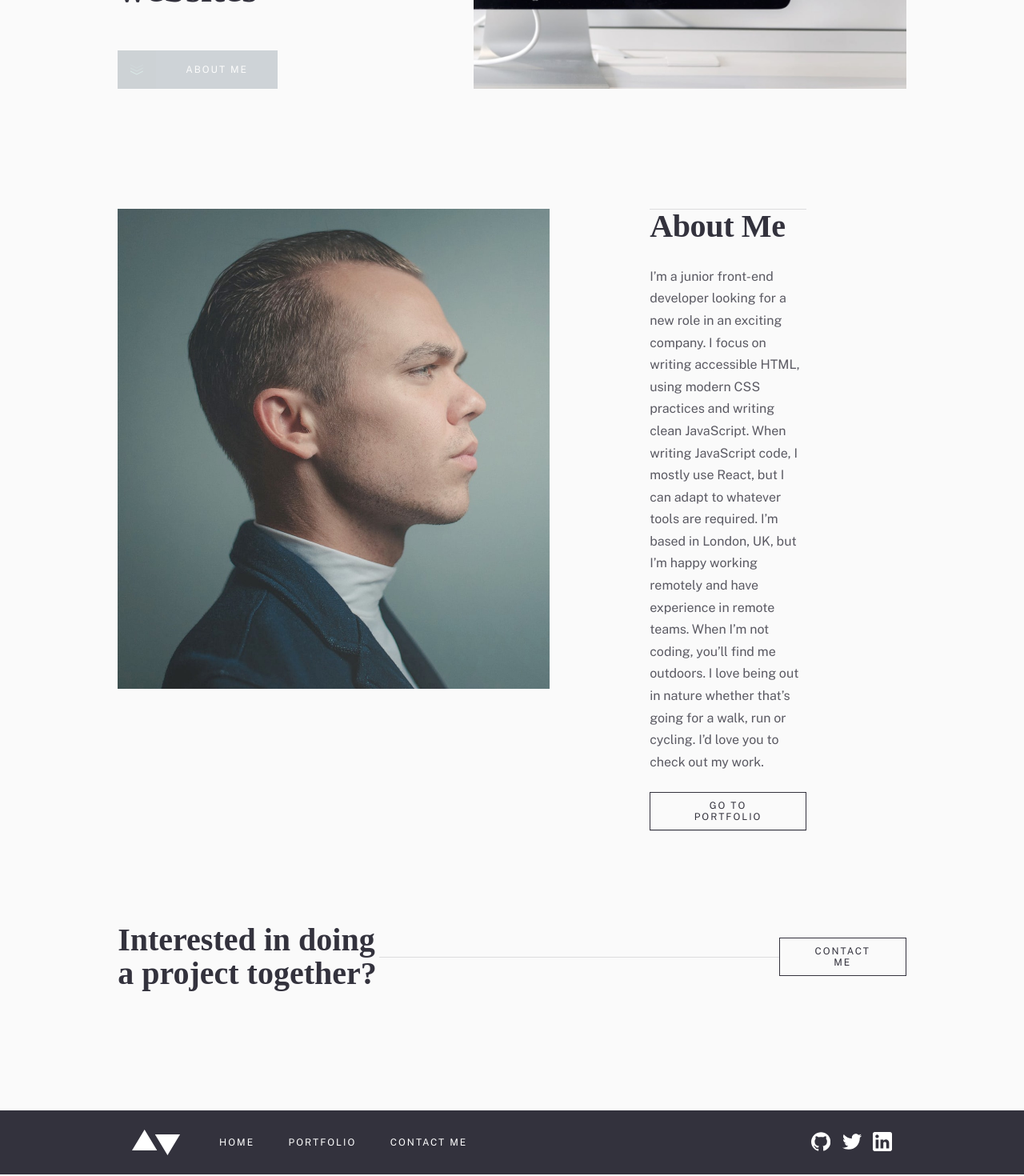
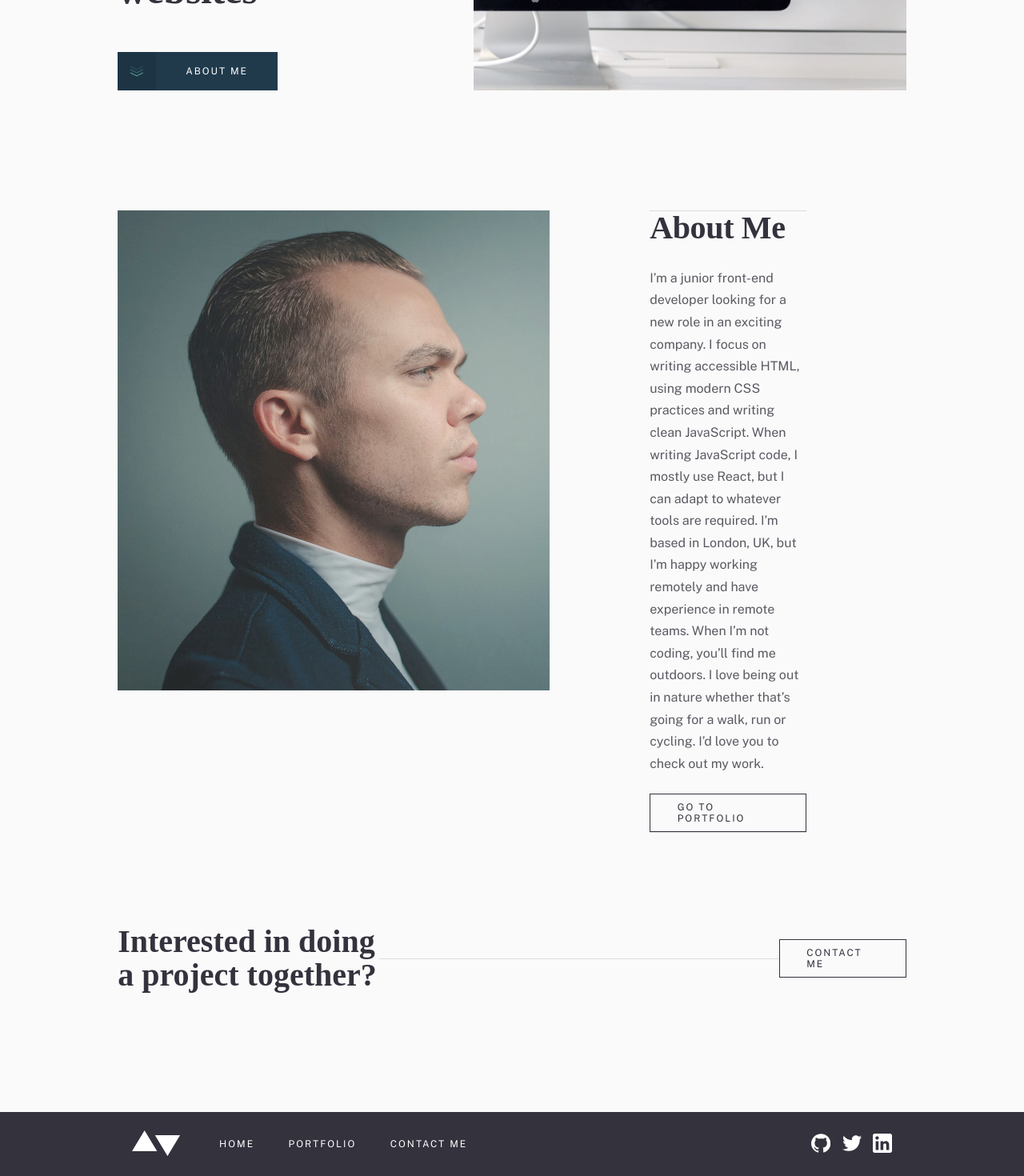
Before and after one commit to KazikKluz/minimalist-portfolio, a Next.js app: page / in a window 1280 px wide. Shown: the part 572-2042 px from the top of the page at 80% size. Built offline with nearby package versions, Linux system fonts and the light colour scheme; a web font is replaced by a local one.

Commit message:
desktop version finished

```diff
--- a/components/button-primary/button-primary.component.tsx
+++ b/components/button-primary/button-primary.component.tsx
@@ -3,20 +3,24 @@ import React from 'react';
 type Props = {
   children: string;
   disabled?: boolean;
+  href?: string;
 };
 
 import styles from './button-primary.module.scss';
 
-const ButtonPrimary = ({ children, disabled }: Props) => {
+const ButtonPrimary = ({ children, disabled, href }: Props) => {
   return (
-    <div className={`${styles.btn} ${disabled ? styles.disabled : ''}`}>
+    <a
+      href={href}
+      className={`${styles.btn} ${disabled ? styles.disabled : ''}`}
+    >
       <div className={styles.logo_container}>
         <svg className={styles.logo}>
           <use xlinkHref='sprite.svg#down-arrows'></use>
         </svg>
       </div>
       <div className={styles.text}>{children}</div>
-    </div>
+    </a>
   );
 };
 
--- a/components/button-primary/button-primary.module.scss
+++ b/components/button-primary/button-primary.module.scss
@@ -4,6 +4,7 @@
   display: flex;
   background-color: var(--color-dark-blue);
   transition: all 0.2s;
+  text-decoration: none;
 
   &:hover {
     cursor: pointer;
@@ -19,6 +20,7 @@
 .btn.disabled,
 .btn.disabled:hover {
   cursor: default;
+  background-color: var(--color-dark-blue);
   opacity: 0.2;
 }
 
--- a/components/button-secondary/button-secondary.component.tsx
+++ b/components/button-secondary/button-secondary.component.tsx
@@ -5,21 +5,28 @@ type Props = {
   dark?: boolean;
   onClick?: () => void;
   disabled?: boolean;
+  href?: string;
 };
 
 import styles from './button-secondary.module.scss';
 
-const ButtonSecondary = ({ children, dark, onClick, disabled }: Props) => {
+const ButtonSecondary = ({
+  children,
+  dark,
+  onClick,
+  disabled,
+  href,
+}: Props) => {
   return (
-    <button
-      type='button'
+    <a
+      href={href}
       className={`${styles.btn} ${dark ? styles.dark : ''} ${
         disabled ? styles.disabled : ''
       }`}
       onClick={disabled ? undefined : onClick}
     >
       {children}
-    </button>
+    </a>
   );
 };
 
--- a/components/button-secondary/button-secondary.module.scss
+++ b/components/button-secondary/button-secondary.module.scss
@@ -13,6 +13,7 @@
   align-items: center;
   transition: all 0.2s;
   background-color: var(--color-very-light-grey);
+  text-decoration: none;
 
   width: fit-content;
 
--- a/components/cta/cta.component.tsx
+++ b/components/cta/cta.component.tsx
@@ -1,4 +1,5 @@
 import React from 'react';
+import Link from 'next/link';
 
 import ButtonSecondary from '../button-secondary/button-secondary.component';
 
@@ -11,7 +12,9 @@ const Cta = () => {
         Interested in doing a project together?
       </h2>
       <div className={styles.line}></div>
-      <ButtonSecondary>Contact Me</ButtonSecondary>
+      <Link href='/contactme' passHref>
+        <ButtonSecondary>Contact Me</ButtonSecondary>
+      </Link>
     </div>
   );
 };
--- a/components/footer/footer.component.tsx
+++ b/components/footer/footer.component.tsx
@@ -6,9 +6,14 @@ import styles from './footer.module.scss';
 const Footer = () => {
   return (
     <div className={styles.footer}>
-      <svg className={styles.logo}>
-        <use xlinkHref='sprite.svg#logo'></use>
-      </svg>
+      <Link href='/'>
+        <a className={styles.logo_link}>
+          <svg className={styles.logo}>
+            <use xlinkHref='sprite.svg#logo'></use>
+          </svg>
+        </a>
+      </Link>
+
       <ul className={styles.links}>
         <li>
           <Link href='/'>
@@ -21,7 +26,7 @@ const Footer = () => {
           </Link>
         </li>
         <li>
-          <Link href='#'>
+          <Link href='/contactme'>
             <a>Contact Me</a>
           </Link>
         </li>
--- a/components/hero/hero.component.tsx
+++ b/components/hero/hero.component.tsx
@@ -1,5 +1,6 @@
 import React from 'react';
 import Image from 'next/image';
+import Link from 'next/link';
 
 import HeroImage from '../../public/image-homepage-hero@2x.jpg';
 
@@ -15,7 +16,9 @@ const Hero = () => {
         <h1>
           Hey, I&rsquo;m Alex Spencer and I love building beautiful websites
         </h1>
-        <ButtonPrimary disabled>About Me</ButtonPrimary>
+        <Link href='#aboutme' passHref>
+          <ButtonPrimary>About Me</ButtonPrimary>
+        </Link>
       </div>
     </div>
   );
--- a/components/navbar/navbar.component.tsx
+++ b/components/navbar/navbar.component.tsx
@@ -6,9 +6,14 @@ const Navbar = () => {
   const router = useRouter();
   return (
     <div className={styles.navbar}>
-      <svg className={styles.logo}>
-        <use xlinkHref='/sprite.svg#logo'></use>
-      </svg>
+      <Link href='/'>
+        <a>
+          <svg className={styles.logo}>
+            <use xlinkHref='/sprite.svg#logo'></use>
+          </svg>
+        </a>
+      </Link>
+
       <ul className={styles.links}>
         <li>
           <Link href='/'>
--- a/components/navbar/navbar.module.scss
+++ b/components/navbar/navbar.module.scss
@@ -2,6 +2,7 @@
   display: flex;
   width: auto;
   padding: 0 16.45rem;
+  justify-content: space-between;
 
   @media screen and (max-width: 1440px) {
     padding: 0 11.5vw;
@@ -41,5 +42,4 @@
   fill: var(--color-grayish-dark-blue);
   width: 6rem;
   height: 3.2rem;
-  margin-right: auto;
 }
--- a/components/preview/preview.component.tsx
+++ b/components/preview/preview.component.tsx
@@ -13,6 +13,7 @@ type Props = {
   imageUrl: string;
   w: number;
   h: number;
+  id?: string;
 };
 
 import styles from './preview.module.scss';
@@ -26,9 +27,10 @@ const Preview = ({
   imageUrl,
   w,
   h,
+  id,
 }: Props) => {
   return (
-    <div className={styles.preview}>
+    <div id={id} className={styles.preview}>
       {!rightImage && (
         <div className={styles.image_container}>
           <Image
--- a/pages/_document.tsx
+++ b/pages/_document.tsx
@@ -3,7 +3,7 @@ import Document, { Html, Head, Main, NextScript } from 'next/document';
 class MyDocument extends Document {
   render() {
     return (
-      <Html>
+      <Html style={{ scrollBehavior: 'smooth' }}>
         <Head>
           <link rel='preconnect' href='https://fonts.googleapis.com'></link>
           <link
--- a/pages/index.tsx
+++ b/pages/index.tsx
@@ -17,6 +17,7 @@ const Home: NextPageWithLayout = () => {
         description='I’m a junior front-end developer looking for a new role in an exciting company. I focus on writing accessible HTML, using modern CSS practices and writing clean JavaScript. When writing JavaScript code, I mostly use React, but I can adapt to whatever tools are required. I’m based in London, UK, but I’m happy working remotely and have experience in remote teams. When I’m not coding, you’ll find me outdoors. I love being out in nature whether that’s going for a walk, run or cycling. I’d love you to check out my work.'
         w={540}
         h={600}
+        id='aboutme'
       />
     </div>
   );
```
